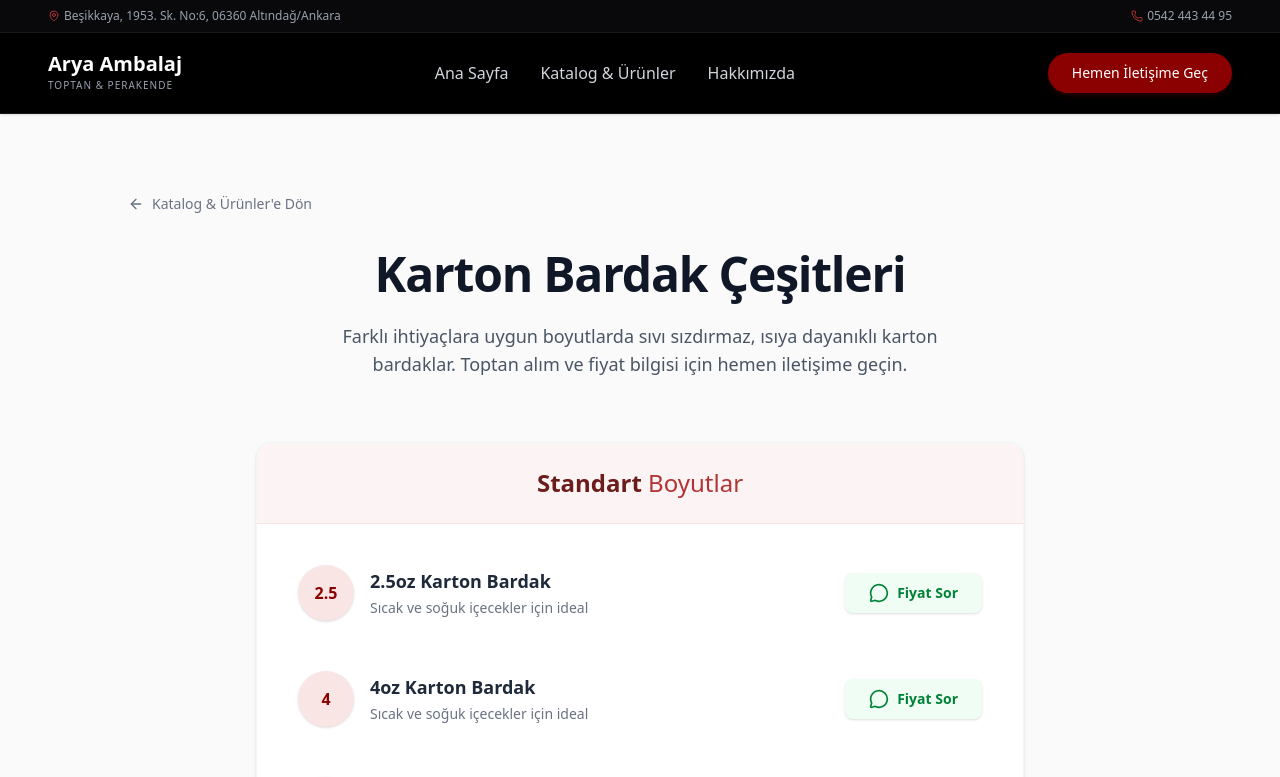
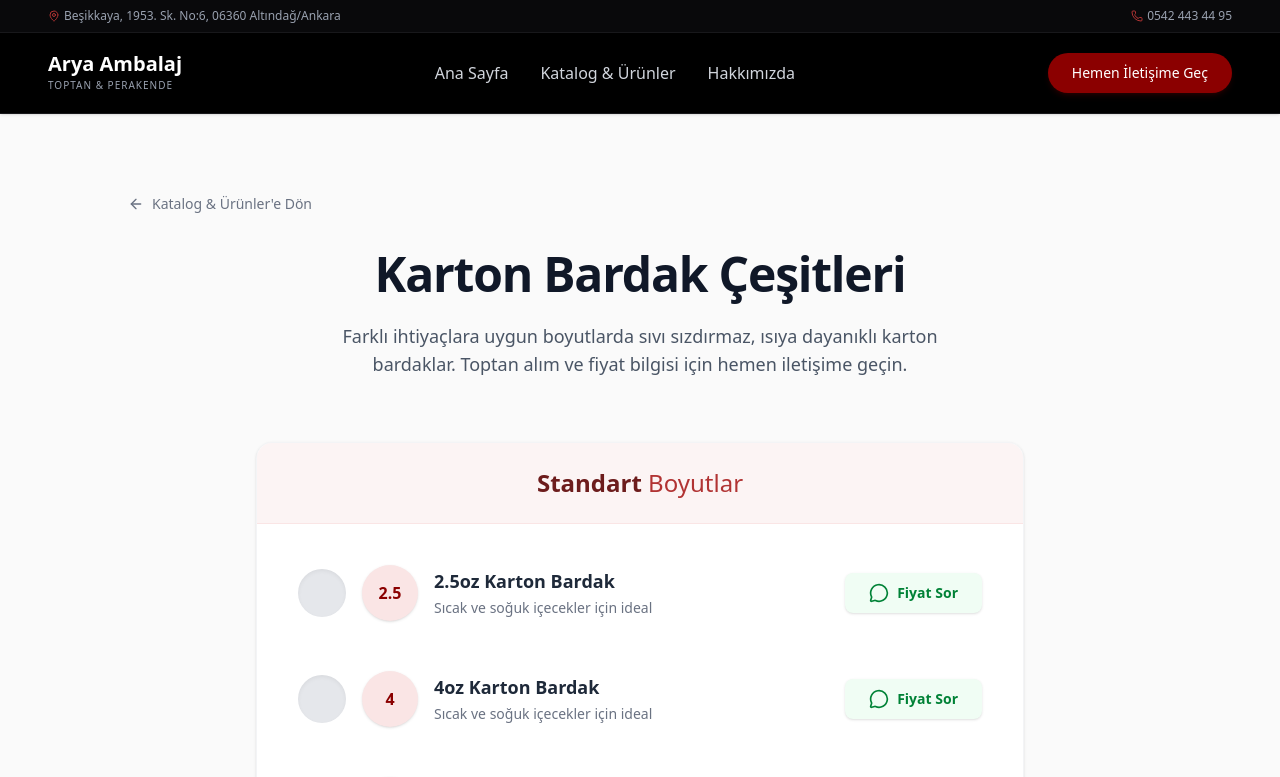
Before and after one commit to ardaeminoglu001-ship-it/aryaambalaj, a Next.js app: page /urunler/karton-bardak in a window 1280 px wide. Shown: the top 777 px of the page. Built offline with nearby package versions, Linux system fonts and the light colour scheme; a web font is replaced by a local one.

Commit message:
karton bardak çeşitlerinde düzenleme

```diff
--- a/src/app/urunler/karton-bardak/page.tsx
+++ b/src/app/urunler/karton-bardak/page.tsx
@@ -63,10 +63,16 @@ export default function KartonBardakPage() {
                             <ul className="space-y-4">
                                 {sizes.map((size, index) => (
                                     <li key={index} className="flex flex-col sm:flex-row sm:items-center justify-between gap-3 p-4 rounded-xl hover:bg-zinc-50 transition-colors border border-transparent hover:border-zinc-100 group">
-                                        <div className="flex items-center gap-4">
-                                            <div className="w-14 h-14 bg-primary-100 text-primary-800 rounded-full flex items-center justify-center font-bold font-serif group-hover:scale-110 transition-transform shadow-sm">
+                                        <div className="flex items-center gap-4 flex-1">
+                                            {/* Yeni Boş Resim Placeholder'ı */}
+                                            <div className="w-12 h-12 rounded-full bg-gray-200 shrink-0 shadow-inner flex items-center justify-center">
+                                            </div>
+
+                                            {/* Mevcut oz Göstergesi */}
+                                            <div className="w-14 h-14 bg-primary-100 text-primary-800 rounded-full flex items-center justify-center font-bold font-serif group-hover:scale-110 transition-transform shadow-sm shrink-0">
                                                 {size.replace('oz', '')}
                                             </div>
+
                                             <div>
                                                 <span className="font-semibold text-gray-800 text-lg block">
                                                     {size} Karton Bardak
@@ -78,7 +84,7 @@ export default function KartonBardakPage() {
                                         </div>
                                         <button
                                             onClick={() => handleWhatsAppClick(size)}
-                                            className="inline-flex items-center justify-center gap-2 px-6 py-2.5 bg-green-50 text-green-700 hover:bg-green-100 hover:text-green-800 rounded-lg text-sm font-semibold transition-colors shadow-sm w-full sm:w-auto mt-2 sm:mt-0"
+                                            className="inline-flex items-center justify-center gap-2 px-6 py-2.5 bg-green-50 text-green-700 hover:bg-green-100 hover:text-green-800 rounded-lg text-sm font-semibold transition-colors shadow-sm w-full sm:w-auto mt-2 sm:mt-0 shrink-0"
                                         >
                                             <MessageCircle className="w-5 h-5" />
                                             Fiyat Sor
```
